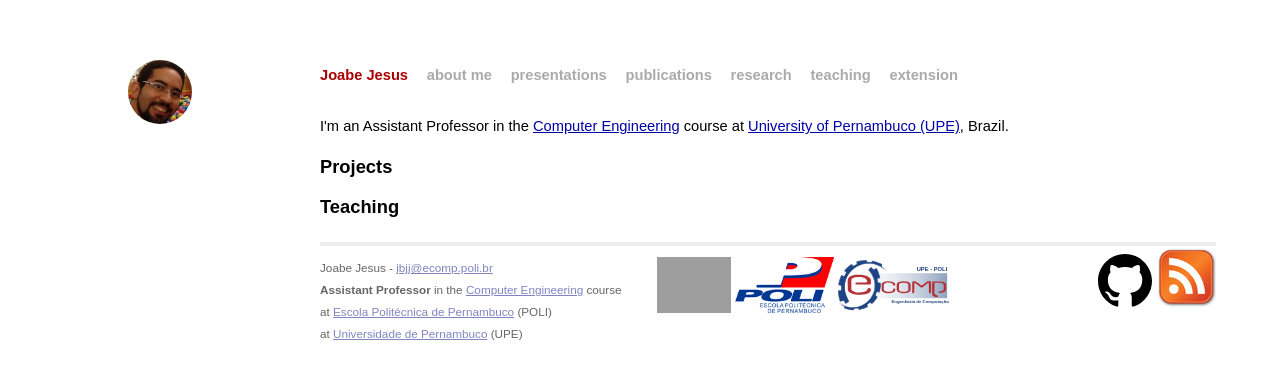
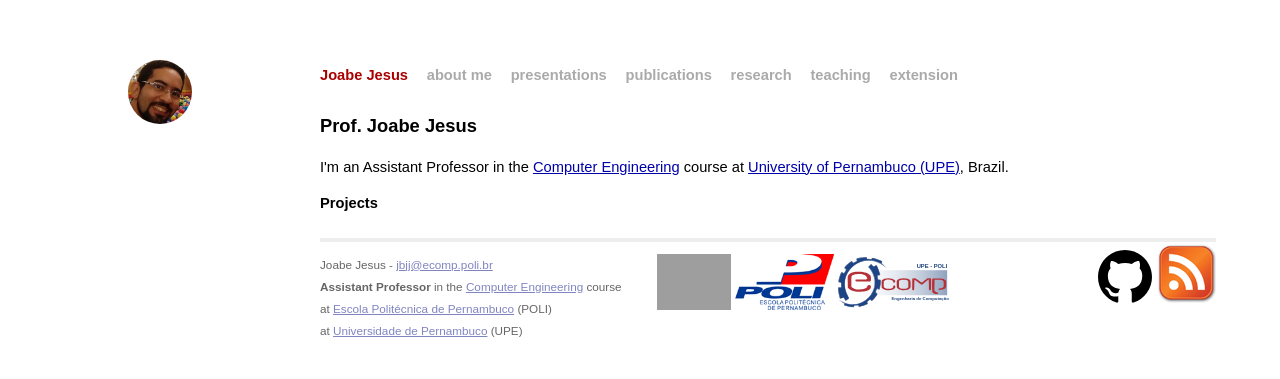
Before and after one commit to jbjj/jbjj.github.io, a Jekyll site: the page built from index.html, in a window 1280 px wide, cut to the strip 0-379 px from the top of the page. Built offline with Jekyll 4.4.1, drawn with Linux system fonts in a browser that asks for light colours; grey boxes are pictures that could not be loaded.

Commit message:
fix: added title to index
Added title to index
Removed Teaching section from index

```diff
--- a/index.html
+++ b/index.html
@@ -1,19 +1,15 @@
 ---
 layout: default
+title: Prof. Joabe Jesus
 ---
+
+<h1>{{ page.title }}</h1>
 
 
 <p>I'm an Assistant Professor in the <a href="http://www.ecomp.poli.br">Computer Engineering</a> course at
 <a href="http://www.upe.br/">University of Pernambuco (UPE)</a>, Brazil.
 </p>
 
-<h1>Projects</h1>
+<h2>Projects</h2>
 
 <!-- <p><a href="http://cspprover.github.com">CSP-Prover - A Theorem Prover for CSP</a></p> -->
-
-<h1>Teaching</h1>
-
-<!-- <ul>
-<li>, <a href="{{site.baseurl}}/files/....pdf" class="el">
-        </a>, Brazil, Oct 2010.</li>
-</ul> -->
```
